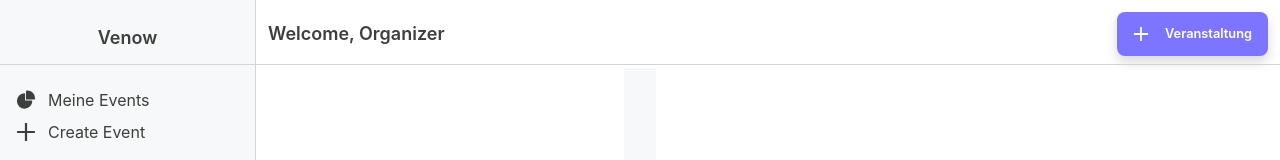
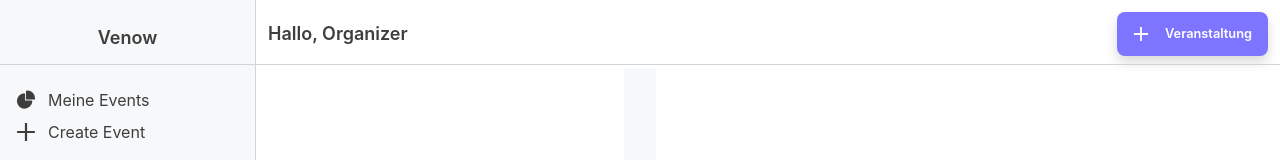
Before and after one commit to Hungfu123/venow-bachelor-luu, a React (Vite) app in the folder frontend/: page /organizer/1 in a window 1280 px wide. Shown: the top 160 px of the page. Built offline with nearby package versions, Linux system fonts and the light colour scheme.

Commit message:
[frontend] sidebar and header styling

```diff
--- a/frontend/src/components/OrganizerLayout.tsx
+++ b/frontend/src/components/OrganizerLayout.tsx
@@ -56,7 +56,7 @@ const OrganizerLayout = () => {
 
             {/* Header */}
             <header>
-                <span>Welcome, Organizer</span>
+                <span>Hallo, Organizer</span>
                 <Link
                     to={`/organizer/${organizerId}/events/create`}
                     className="add-event-button"
```
